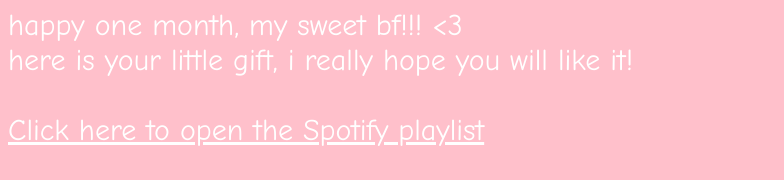
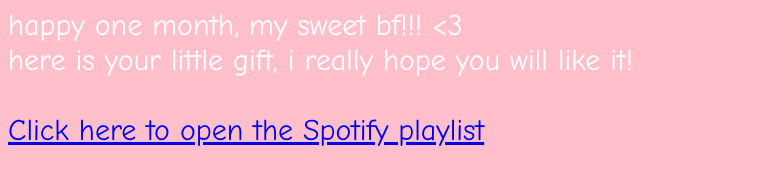
Before and after one commit to m4uuve/m4uuve.github, a plain HTML site: page index.html in a window 1280 px wide. Shown: the top 180 px of the page, without its empty margins (0-784 px from the left). Drawn offline with Linux system fonts and the light colour scheme.

Commit message:
Update index.html

```diff
--- a/index.html
+++ b/index.html
@@ -10,7 +10,7 @@
             color: #FFFFFF;
             font-family: 'Comic Sans MS', cursive, sans-serif;
         }
-        a {
+         {
             color: #FFFFFF;
         }
 
```
